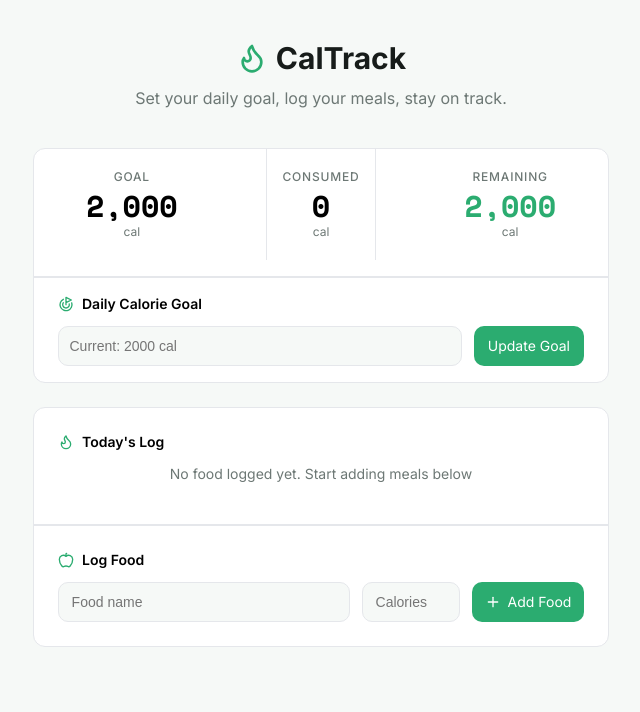
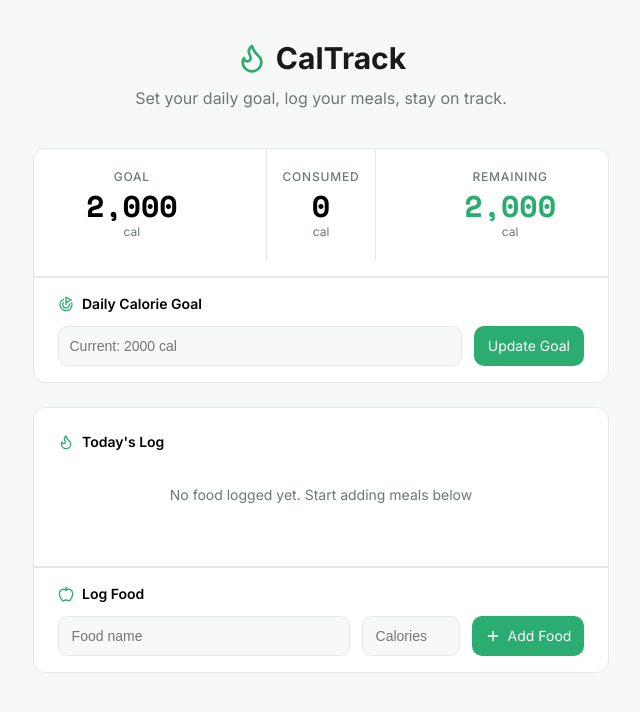
Before and after one commit to dbrah-design/calorie-tracker, a React (Vite) app: page / in a window 1280 px wide. Shown: the top 712 px of the page, without its empty margins (319-959 px from the left). Built offline with nearby package versions, Linux system fonts and the light colour scheme.

Commit message:
Changed log food padding to match daily calorie goal padding

```diff
--- a/src/App.css
+++ b/src/App.css
@@ -188,9 +188,12 @@
   font-size: .875rem;
   line-height: 1.25rem;
   color: var(--secondary-color);
+  padding-top: 1.5em;
+  padding-bottom: 1.5em;
+  /* Added some padding here and it looks similar to design when I do it this way. Need to play around with this some more to get it where I want it */
 }
 
-/* Next I need to fix the plus icon inside add food button so it's more aligned with add food text and after that style the list items that get added when the log food form is filled out */
+/* Next I need to fix the default message spacing and after that style the list items that get added when the log food form is filled out */
 /* Also I think I need to make .icon-flex h3 a class instead. This might be a pain to debug later when I start making separate components and making the css for the separate components  */
 /* I think this piece of code will make it so when clicking inside input, the border will be green
   .goal-input-style:focus-visible {
@@ -202,7 +205,7 @@
 }
 
 .log-food {
-  padding: 1.5em;
+  padding: 1em 1.5em;
 }
 
 .log-food-form {
```
